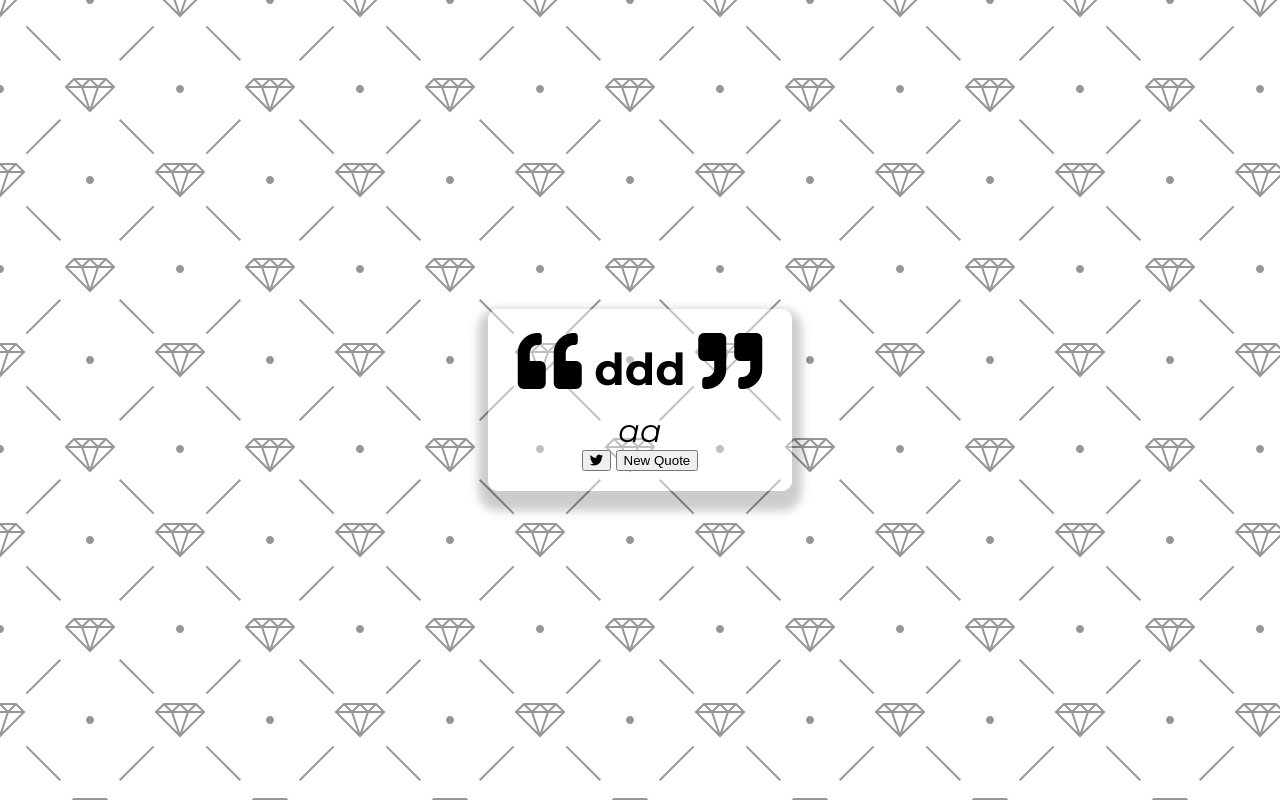
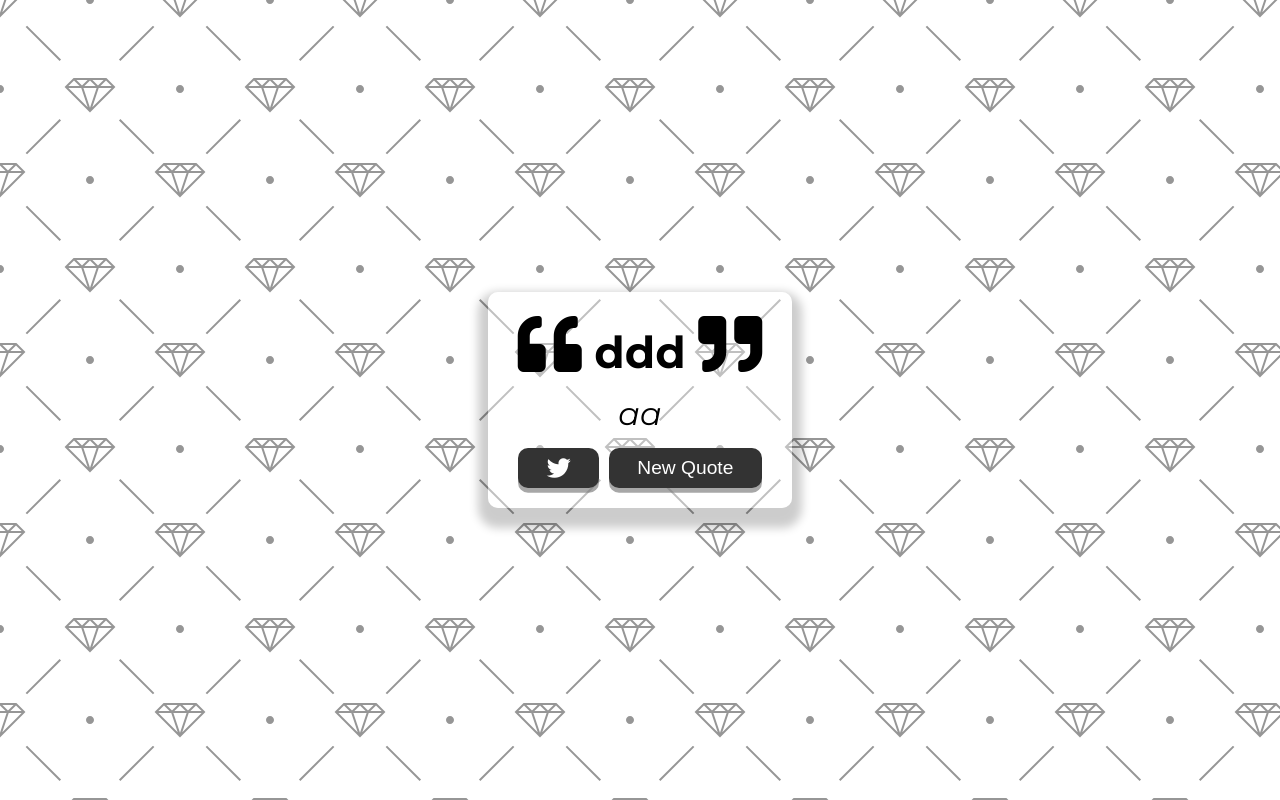
Before and after one commit to takeaways/javascript-project-with-me, a plain HTML site: page quote-generator/index.html in a window 1280 px wide. Drawn offline with Linux system fonts and the light colour scheme.

Commit message:
update button styles

```diff
--- a/quote-generator/style.css
+++ b/quote-generator/style.css
@@ -50,6 +50,39 @@ body{
     font-style: italic;
 }
 
+.button-container{
+    margin-top: 15px;
+    display: flex;
+    justify-content: space-between;
+}
+
+button{
+    cursor: pointer;
+    font-size: 1.2rem;
+    height: 2.5rem;
+    border:none;
+    border-radius: 10px;
+    color: white;
+    background-color: #333;
+    outline: none;
+    padding:0.5rem 1.8rem;
+    box-shadow: 0 0.3rem rgba(121,121,121,0.65);
+}
+
+button:hover{
+    filter:brightness(120%);
+}
+button:active{
+    transform: translate(0,0.1rem);
+    box-shadow: 0 0.1rem rgba(255, 255,255,0.65);
+}
+.twitter-button:hover{
+    color:#38a1f3;
+}
+.fa-twitter{
+    font-size: 1.5rem;
+}
+
 
 
 /* Media Query: Tablet or Smaller */
```
